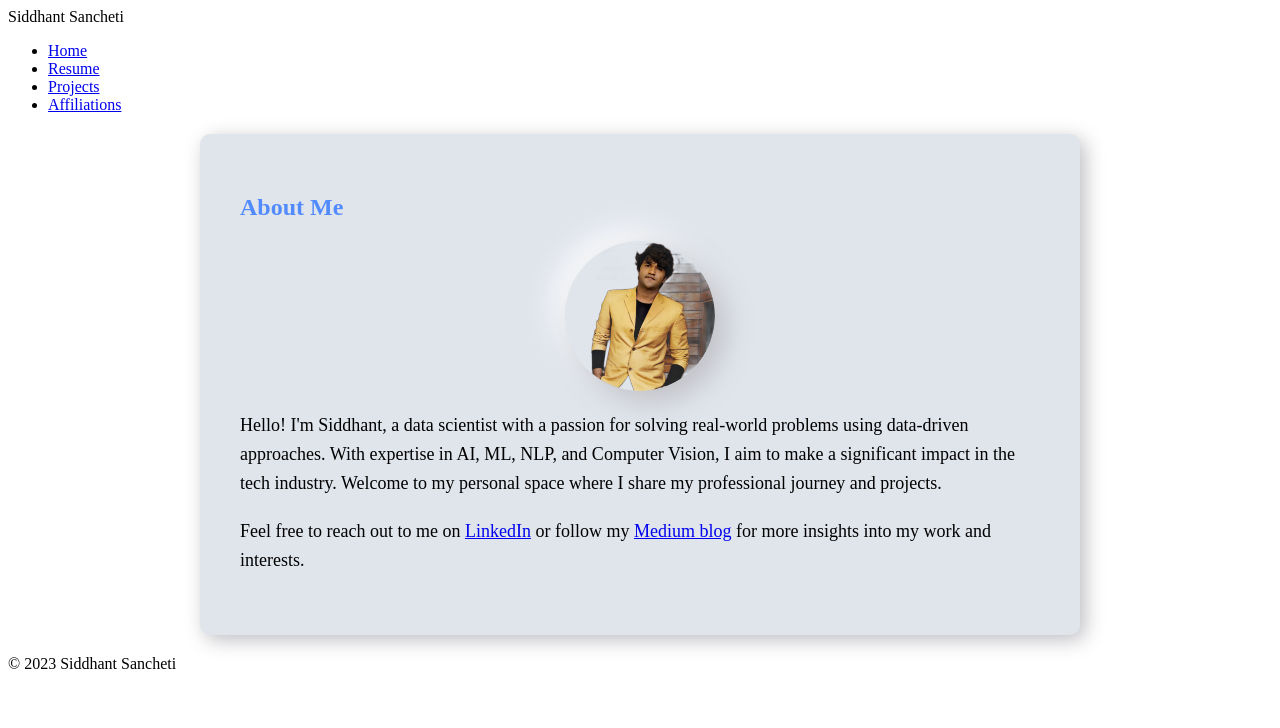
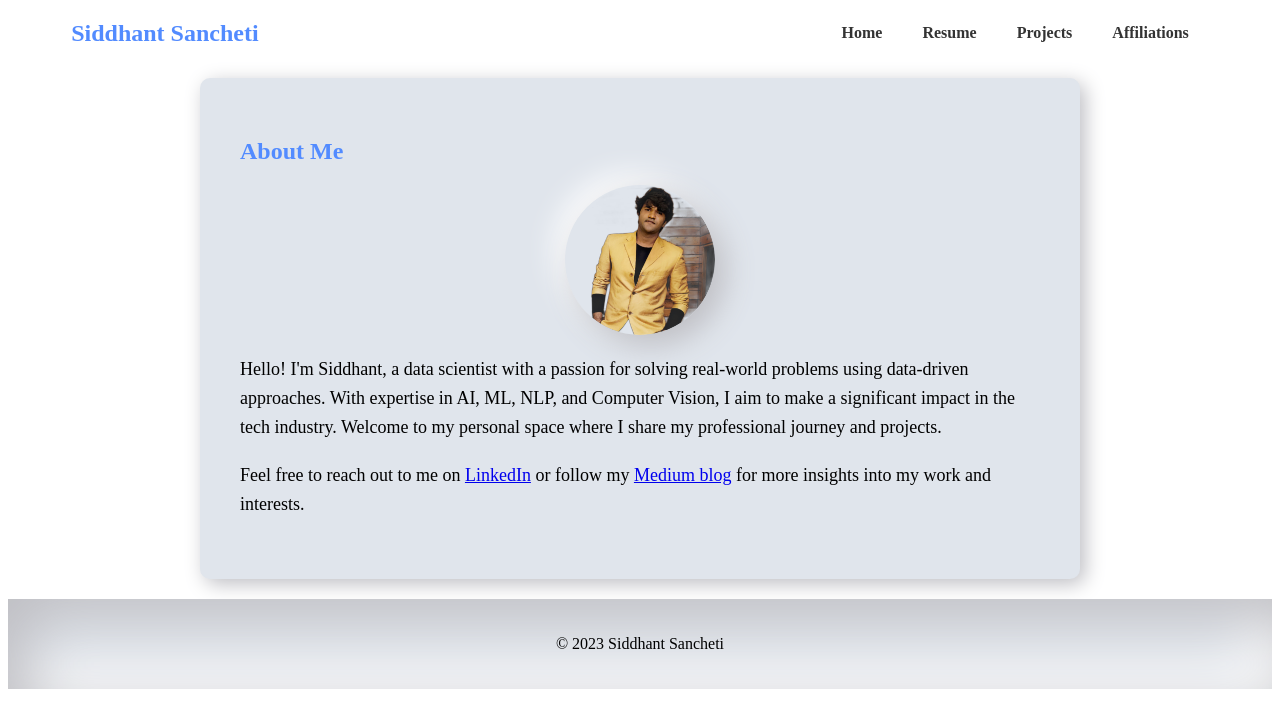
Before and after one commit to sidsanc/sidsanc.github.io, a plain HTML site: page about.html in a window 1280 px wide. Drawn offline with Linux system fonts and the light colour scheme.

Commit message:
update styles

```diff
--- a/about.css
+++ b/about.css
@@ -7,6 +7,40 @@
     margin: 20px auto;
     display: block;
     box-shadow: 10px 10px 30px #bebec3, -10px -10px 30px #ffffff;
+}
+
+nav {
+    width: 90%;
+    margin: 0 auto;
+    display: flex;
+    justify-content: space-between;
+    align-items: center;
+}
+
+.nav-links {
+    list-style: none;
+    display: flex;
+}
+
+.nav-links li {
+    padding: 0 20px;
+}
+
+.nav-links a {
+    text-decoration: none;
+    color: #333;
+    font-weight: bold;
+    transition: color 0.3s ease;
+}
+
+.nav-links a:hover {
+    color: #528bff;
+}
+
+.logo {
+    font-weight: bold;
+    font-size: 1.5em;
+    color: #528bff;
 }
 
 #about-me {
@@ -28,3 +62,14 @@
     line-height: 1.6;
     margin-bottom: 20px;
 }
+
+
+footer {
+    text-align: center;
+    padding: 20px 0;
+    background: #e0e5ec;
+    box-shadow: inset 20px 20px 60px #bebec3, inset -20px -20px 60px #ffffff;
+    position: relative;
+    bottom: 0;
+    width: 100%;
+}
```
